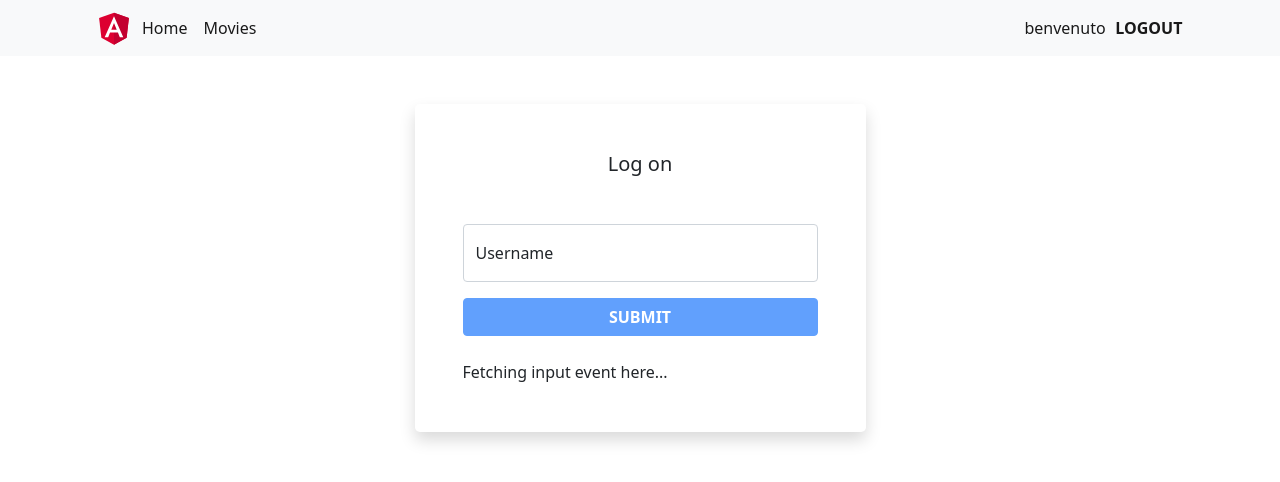
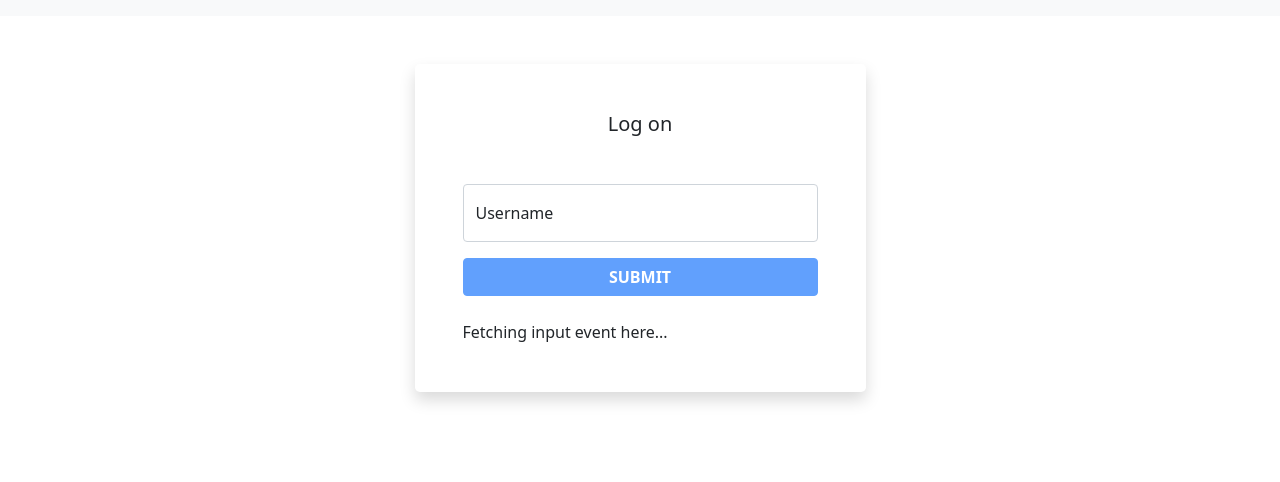
Before and after one commit to mattiaguerrera/angular-base-course, an Angular app: page /login in a window 1280 px wide. Shown: the top 482 px of the page. Built offline with nearby package versions, Linux system fonts and the light colour scheme.

Commit message:
gestione vista login con utente loggato

```diff
--- a/src/app/app.component.html
+++ b/src/app/app.component.html
@@ -1,7 +1,7 @@
 <!-- Toolbar -->
 <nav class="navbar navbar-expand-lg navbar-light bg-light">
   <div class="container">
-    <div class="container-fluid">
+    <div class="container-fluid" *ngIf="loginService.isLogged">
       <ul class="navbar-nav me-auto mb-2 mb-lg-0">
         <li class="nav-item">
           <img width="40" alt="Angular Logo"
```
